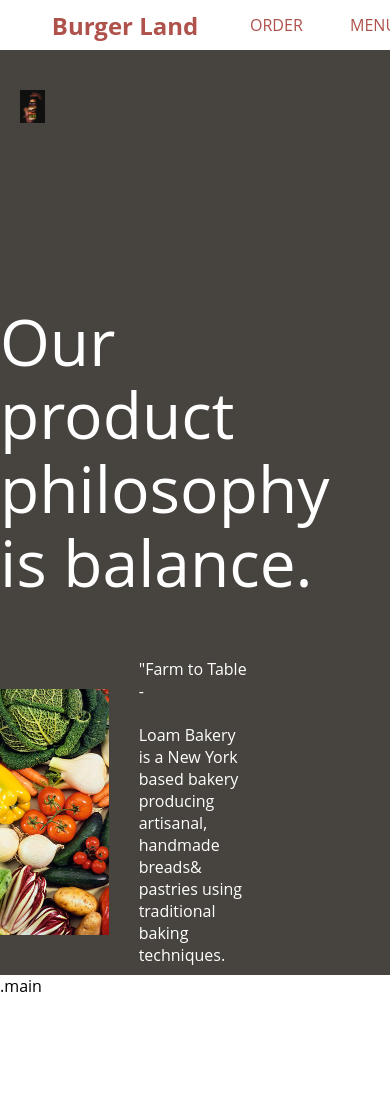
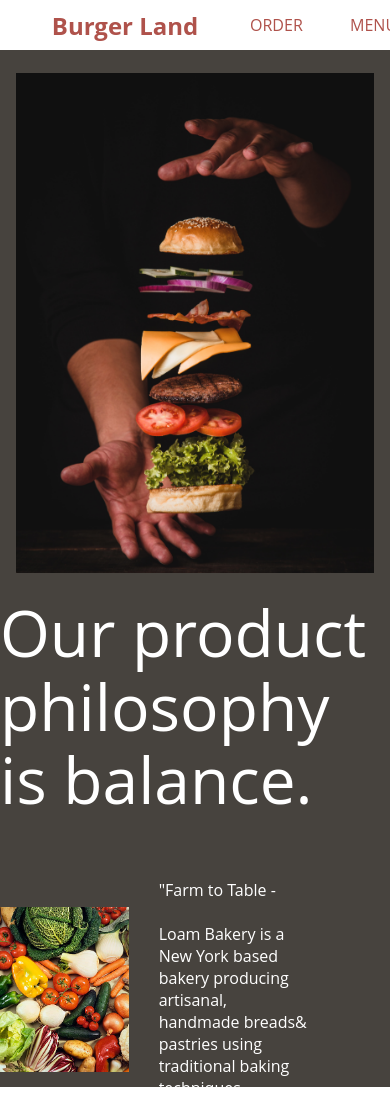
Before and after one commit to RuslanTissen/Burger-Land-portfolio-1-, a plain HTML site: page index.html in a window 390 px wide. Drawn offline with Linux system fonts and the light colour scheme; files whose address does not match are found by name.

Commit message:
11.1.2023 @media of main start

```diff
--- a/css/style.css
+++ b/css/style.css
@@ -100,7 +100,6 @@ body {
 	display: block;
 	padding: 0px 0px 70% 0px;
 }
-
 .main__image-pic {
 	padding: 40px 150px 200px 20px;
 }
@@ -115,26 +114,26 @@ body {
 	line-height: 1.15;
 	padding-bottom: 50px;
 }
-.main__section-right-pic{
+.main__section-right-pic {
 	width: 100%;
 	height: 50%;
 }
-.main__section-right-pic-wrapper{
+.main__section-right-pic-wrapper {
 	width: 100%;
 	height: 100%;
 	display: flex;
 	flex-wrap: wrap;
 }
-.main__section-right-pic-img{
+.main__section-right-pic-img {
 	flex: 0 1 33%;
 }
-.main__section-right-img-vegetables{
+.main__section-right-img-vegetables {
 	width: 100%;
 	height: 100%;
 	object-fit: cover;
 	padding: 40px 0px;
 }
-.main__section-right-pic-text{
+.main__section-right-pic-text {
 	flex: 0 1 67%;
 	color: white;
 	display: flex;
@@ -142,7 +141,28 @@ body {
 	padding: 0px 80px 0px 30px;
 	justify-content: center;
 }
-
+@media (max-width: 768px) {
+	.main__section {
+		flex: 0 1 100%;
+	}
+	.main__section-left {
+		display: block;
+		padding: 0px 0px 140% 0px;
+	}
+	.main__image-pic {
+		padding: 6% 4%;
+	}
+	.main__section-right-title {
+		width: 100%;
+		height: fit-content;
+		display: flex;
+		justify-content: center;
+		align-items: center;
+		font-size: 4rem;
+		line-height: 1.15;
+		padding-bottom: 50px;
+	}
+}
 
 /* --------FOOTER -------------- */
 
--- a/index.html
+++ b/index.html
@@ -75,7 +75,7 @@
 		<!--  MAIN 1 ---------->
 
 		<div class="main1">
-			.main
+
 		</div>
 
 		<!-- 	FOOTER ---------->
```
